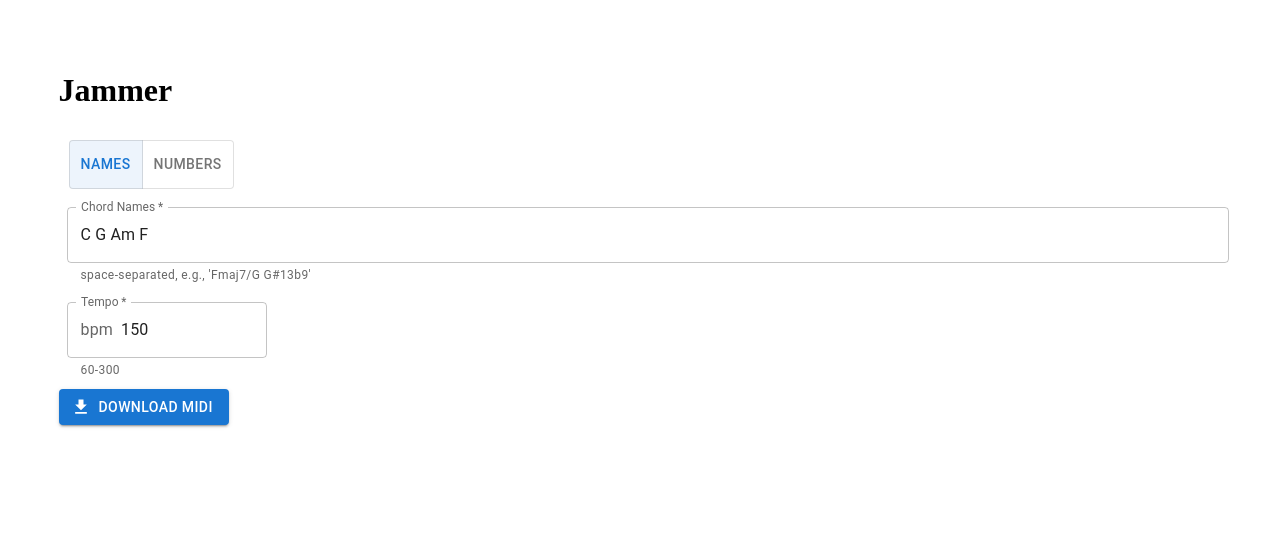
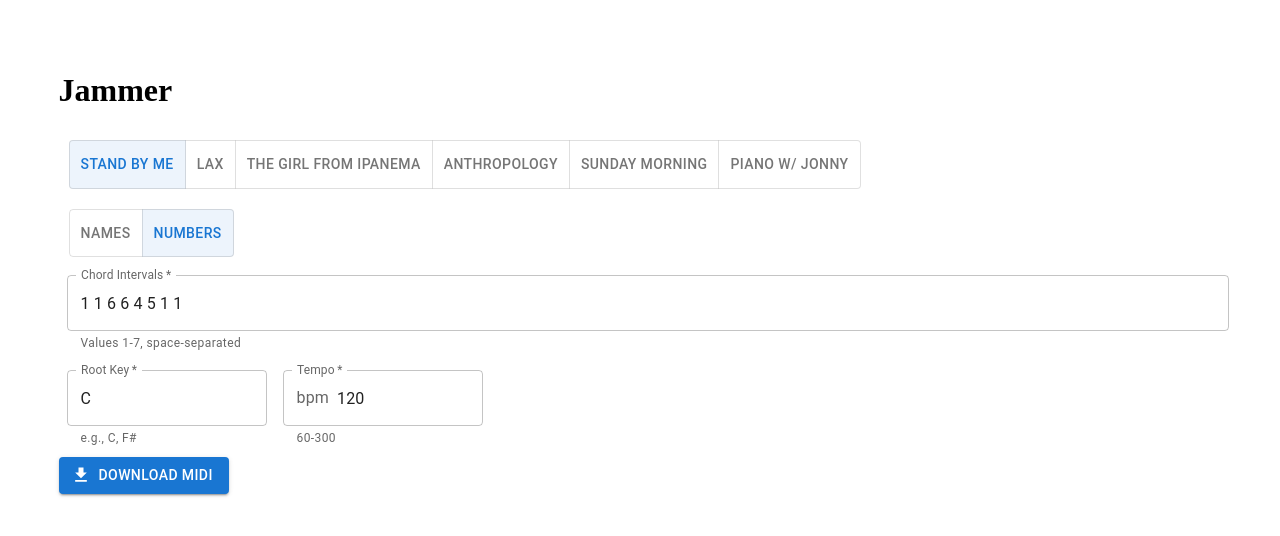
Before and after one commit to jackdreilly/jammer_web, a Next.js app: page / in a window 1280 px wide. Shown: the top 536 px of the page. Built offline with nearby package versions, Linux system fonts and the light colour scheme; no server answers.

Commit message:
feat: preset songs

```diff
--- a/pages/index.tsx
+++ b/pages/index.tsx
@@ -5,7 +5,7 @@ import {
   InputAdornment,
   TextField,
   ToggleButton,
-  ToggleButtonGroup,
+  ToggleButtonGroup
 } from "@mui/material";
 import download from "downloadjs";
 import React, { useState } from "react";
@@ -19,13 +19,66 @@ enum ChordType {
   chord_names = "chord_names",
 }
 
+interface Song {
+  name: string;
+  key: string;
+  chord_type: ChordType;
+  progression: string;
+  tempo: string;
+}
+
+const songs: Song[] = [
+  {
+    name: "Stand By Me",
+    key: "C",
+    chord_type: ChordType.chord_numbers,
+    progression: "1 1 6 6 4 5 1 1",
+    tempo: "120",
+  },
+  {
+    name: "LAX",
+    key: "C",
+    chord_type: ChordType.chord_names,
+    progression: "Dm7 G7 Cmaj7 A7b9",
+    tempo: "128",
+  },
+  {
+    name: "The Girl From Ipanema",
+    key: "F",
+    chord_type: ChordType.chord_names,
+    progression:
+      "fmaj7 fmaj7 g13 g13 gm7 f#7b5 fmaj7 f#7b5 fmaj7 fmaj7 g13 g13 gm7 f#7b5 fmaj7 f#7b5 F#maj7 F#maj7 B9 B9 F#m7 F#m7 D9 D9 Gm7 Gm7 Eb9 Eb9 Am7 Abm7 Gm7 F#7b5 fmaj7 fmaj7 g13 g13 gm7 f#7b5 fmaj7 f#7b5",
+    tempo: "130",
+  },
+  {
+    name: "Anthropology",
+    key: "Bb",
+    chord_type: ChordType.chord_names,
+    progression:
+      "Bb6 G7#5 | Cm7 F7 | Bbmaj7 Gm7 | Cm7 F7 | Fm7 Bb7 | Eb7 Ab7 | Dm7 G7b9 | Cm7 F7 | Bb6 G7#5 | Cm7 F7 | Bbmaj7 Gm7 | Cm7 F7 | Fm7 Bb7 | Eb7 Ab7 | Cm7 F7 | Bb6 | D7 | D7 | G7 | G7 | C7 | C7 | F7 | F7 | Bb6 G7#5 | Cm7 F7 | Bbmaj7 Gm7 | Cm7 F7 | Fm7 Bb7 | Eb7 Ab7 | Cm7 F7 | Bb6",
+    tempo: "180",
+  },
+  {
+    name: "Sunday Morning",
+    key: "C",
+    chord_type: ChordType.chord_numbers,
+    progression: "2 5 1 1",
+    tempo: "176",
+  },
+  {
+    name: "Piano w/ Jonny",
+    key: "C",
+    chord_type: ChordType.chord_numbers,
+    progression: "1 2 3 4 5 6 7 8 8 7 6 5 4 3 2 1",
+    tempo: "180",
+  },
+];
+
+function getSong(song_name: string): Song {
+  return songs.filter(({ name }) => name === song_name)[0];
+}
 export default function Home() {
-  const [chord_type, set_chord_type] = useState<ChordType>(
-    ChordType.chord_names
-  );
-  const [progression, setProgression] = useState<string>("C G Am F");
-  const [key, setKey] = useState<string>("C");
-  const [tempo, setTempo] = useState<string>("150");
+  const [song, setSong] = useState(getSong("Stand By Me"));
   const [error, setError] = useState<string>();
   return (
     <div style={{ margin: "2%", padding: "2%" }}>
@@ -43,19 +96,33 @@ export default function Home() {
             <ToggleButtonGroup
               style={{ margin: "10px" }}
               color="primary"
-              value={chord_type}
-              exclusive
+              value={song.name}
               onChange={(
                 event: React.MouseEvent<HTMLElement>,
-                new_chord_type: ChordType
-              ) => {
-                set_chord_type(new_chord_type);
-                setProgression(
-                  new_chord_type === ChordType.chord_numbers
-                    ? "1 1 4 5"
-                    : "C G Am F"
-                );
-              }}
+                song_name: string
+              ) => setSong(getSong(song_name))}
+              exclusive
+            >
+              {songs.map((song) => (
+                <ToggleButton key={song.name} value={song.name}>
+                  {song.name}
+                </ToggleButton>
+              ))}
+            </ToggleButtonGroup>
+          </div>
+          <div>
+            <ToggleButtonGroup
+              style={{ margin: "10px" }}
+              color="primary"
+              value={song.chord_type}
+              onChange={() =>
+                setSong(
+                  song.chord_type === ChordType.chord_numbers
+                    ? getSong("LAX")
+                    : getSong("Stand By Me")
+                )
+              }
+              exclusive
             >
               <ToggleButton value={ChordType.chord_names}>Names</ToggleButton>
               <ToggleButton value={ChordType.chord_numbers}>
@@ -63,46 +130,48 @@ export default function Home() {
               </ToggleButton>
             </ToggleButtonGroup>
           </div>
-          {chord_type == ChordType.chord_numbers ? (
-            <>
-              <TextField
-                required
-                id="outlined-required-chords"
-                label="Chord Intervals"
-                helperText="Values 1-7, space-separated"
-                onChange={({ target: { value } }) => setProgression(value)}
-                value={progression}
-              />
-              <TextField
-                required
-                id="outlined-required-key"
-                label="Root Key"
-                helperText="e.g., C, F#"
-                onChange={({ target: { value } }) => setKey(value)}
-                value={key}
-              />{" "}
-            </>
-          ) : (
+
           <div>
             <TextField
               fullWidth={true}
               style={{ width: "100%" }}
               required
               id="outlined-required-chords-names"
-                label="Chord Names"
-                helperText="space-separated, e.g., 'Fmaj7/G G#13b9'"
-                onChange={({ target: { value } }) => setProgression(value)}
-                value={progression}
+              label={
+                song.chord_type === ChordType.chord_names
+                  ? "Chord Names"
+                  : "Chord Intervals"
+              }
+              helperText={
+                song.chord_type === ChordType.chord_names
+                  ? "space-separated, e.g., 'Fmaj7/G G#13b9'"
+                  : "Values 1-7, space-separated"
+              }
+              onChange={({ target: { value } }) =>
+                setSong({ ...song, progression: value })
+              }
+              value={song.progression}
             />
           </div>
-          )}
+          <TextField
+            required
+            id="outlined-required-key"
+            label="Root Key"
+            helperText="e.g., C, F#"
+            onChange={({ target: { value } }) =>
+              setSong({ ...song, key: value })
+            }
+            value={song.key}
+          />
           <TextField
             required
             id="outlined-required-tempo"
             label="Tempo"
             helperText="60-300"
-            onChange={({ target: { value } }) => setTempo(value)}
-            value={tempo}
+            onChange={({ target: { value } }) =>
+              setSong({ ...song, tempo: value })
+            }
+            value={song.tempo}
             InputProps={{
               startAdornment: (
                 <InputAdornment position="start">bpm</InputAdornment>
@@ -115,18 +184,18 @@ export default function Home() {
           variant="contained"
           onClick={async () => {
             url.search = new URLSearchParams([
-              ...(chord_type === ChordType.chord_numbers
-                ? progression
+              ...(song.chord_type === ChordType.chord_numbers
+                ? song.progression
                     .split(" ")
                     .map((x) => x.trim())
                     .filter((x) => x)
                     .map((x) => ["chord_numbers", x])
                 : []),
-              ...(chord_type === ChordType.chord_names
-                ? [["chord_names", progression]]
+              ...(song.chord_type === ChordType.chord_names
+                ? [["chord_names", song.progression]]
                 : []),
-              ["key", key],
-              ["tempo", tempo],
+              ["key", song.key],
+              ["tempo", song.tempo.toString()],
             ]).toString();
             const response = await fetch(url.toString());
             if (response.status != 200) {
```
Lines whose indentation alone changed are shown as unchanged.
